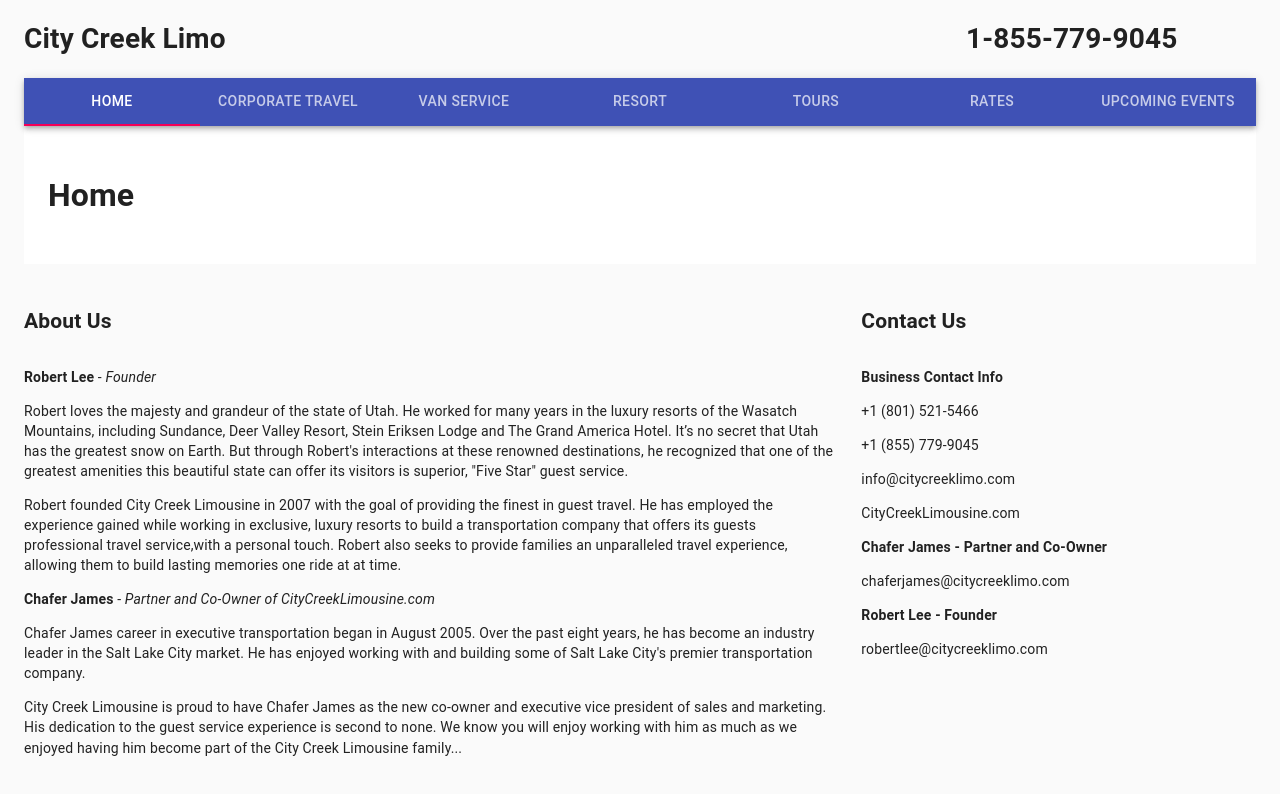
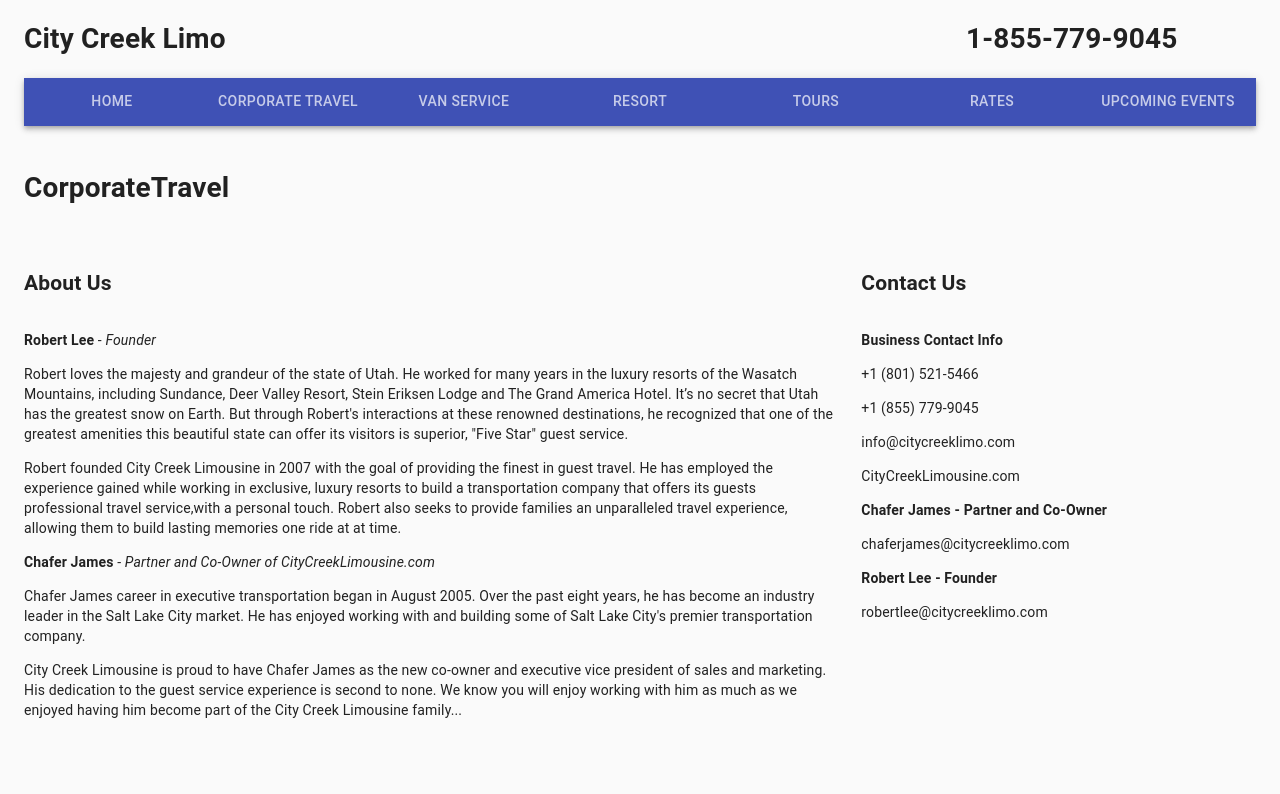
Before and after one commit to futronolab/city-creek-limo-react, a React (Create React App) app: page /corporate_travel in a window 1280 px wide. Shown: the top 794 px of the page. Built offline with nearby package versions, Linux system fonts and the light colour scheme.

Commit message:
Done with routing issues

```diff
--- a/src/App.js
+++ b/src/App.js
@@ -12,7 +12,7 @@
 import {
   Switch, Route, Link, Redirect, BrowserRouter as Router,
 } from "react-router-dom";
-
+import Body from './pages/Body.js'
 
 const useStyles = makeStyles((theme) => ({
   root: {
@@ -39,6 +39,9 @@
               <NavigationHeader/>
             </Grid>
             <Grid item xs={12}>
+              <Body/>
+            </Grid>
+            <Grid item xs={12}>
               <Footer/>
             </Grid>
           </Grid>
--- a/src/navigation/NavigationHeader.js
+++ b/src/navigation/NavigationHeader.js
@@ -8,160 +8,36 @@
       // AppBar (implmentation of Toolbar)
       // Menu <-- use it for smDown with hidden
 
-
-  // Next steps
-    // 1) Get basic routing down on menu click
-    // 2) Make it scale with multiple sizes
-    // 3) Re-org this file into multiple components because it will be ugly after all of this work
-    // 4) Start to work on the actual pages
-        // Consider working on a tile
-        // Also will need to look at contact forms.
-
 import LogoAndNumber from './LogoAndNumber.js'
-import React from 'react';
+import React, { useCallback } from 'react';
 import PropTypes from 'prop-types';
 import '../App.css';
-import { AppBar, Tabs, Tab, Typography, Box, Grid,
-  makeStyles, Hidden, } from '@material-ui/core';
 import {
-  Switch, Route, Link, Redirect, BrowserRouter as Router,
-} from "react-router-dom";
-import CorporateTravel from '../pages/CorporateTravel.js';
-import Home from '../pages/Home.js'
-import Rates from '../pages/Rates.js';
-import Resort from '../pages/Resort.js';
-import Tours from '../pages/Tours.js';
-import UpcomingEvents from '../pages/UpcomingEvents.js';
-import VanService from '../pages/VanService.js';
-
-function TabPanel(props) {
-  const { children, value, index, ...other } = props;
-
-  return (
-    <div
-      role="tabpanel"
-      hidden={value !== index}
-      id={`nav-tabpanel-${index}`}
-      aria-labelledby={`nav-tab-${index}`}
-      {...other}
-    >
-      {value === index && (
-        <Box p={3}>
-          <Typography>{children}</Typography>
-        </Box>
-      )}
-    </div>
-  );
-}
-
-TabPanel.propTypes = {
-  children: PropTypes.node,
-  index: PropTypes.any.isRequired,
-  value: PropTypes.any.isRequired,
-};
-
-function a11yProps(index) {
-  return {
-    id: `nav-tab-${index}`,
-    'aria-controls': `nav-tabpanel-${index}`,
-  };
-}
-
-function LinkTab(props) {
-  return (
-    <Tab
-      component="a"
-      onClick={(event) => {
-        event.preventDefault();
-      }}
-      {...props}
-    />
-  );
-}
-
-const useStyles = makeStyles((theme) => ({
-  root: {
-    flexGrow: 1,
-    backgroundColor: theme.palette.background.paper,
-  },
-  paper: {
-    padding: theme.spacing(2),
-    textAlign: 'center',
-    color: theme.palette.text.secondary,
-  },
-}));
+  AppBar, Tabs, Tab, Grid,
+} from '@material-ui/core';
 
 
-
-function NavigationHeader() {
-
-    // const classes = useStyles();
-
-    // return (
-    //     <Grid item xs={12}>
-    //         <Paper className={classes.paper}>
-    //             <p>xs=12</p>
-    //             <Button variant="contained" color="primary">
-    //                 Hello World
-    //             </Button>
-    //         </Paper>
-    //     </Grid>
-    // );
-
-  const classes = useStyles();
-  const [value, setValue] = React.useState(0);
-
-  const handleChange = (event, newValue) => {
-    setValue(newValue);
-  };
-
+export default function NavigationHeader() {
   return (
-    <Router>
+    // <Router>
       <Grid item xs={12}>
         <LogoAndNumber/>
-      <div className={classes.root}>
           <AppBar position="static">
             <Tabs
               variant="fullWidth"
-            value={value}
-            onChange={handleChange}
               aria-label="nav tabs example"
               centered
             >
-            <LinkTab label="Home" href="/" {...a11yProps(0)} />
-            <LinkTab label="Corporate Travel" href="/coprorate_travel" {...a11yProps(1)} />
-            <LinkTab label="Van Service" href="/van_service" {...a11yProps(2)} />
-            <LinkTab label="Resort" href="/resorts" {...a11yProps(3)} />
-            <LinkTab label="Tours" href="/tours" {...a11yProps(4)} />
-            <LinkTab label="Rates" href="/rates" {...a11yProps(5)} />
-            <LinkTab label="Upcoming Events" href="/upcoming_events" {...a11yProps(6)} />
+              <Tab label="Home" href="/"/>
+              <Tab label="Corporate Travel" href="/corporate_travel"/>
+              <Tab label="Van Service" href="/van_service"/>
+              <Tab label="Resort" href="/resort"/>
+              <Tab label="Tours" href="/tours"/>
+              <Tab label="Rates" href="/rates"/>
+              <Tab label="Upcoming Events" href="/upcoming_events"/>
             </Tabs>
           </AppBar>
-        <TabPanel value={value} index={0}>
-          <Home/>
-        </TabPanel>
-        <TabPanel value={value} index={1}>
-          <CorporateTravel/>
-        </TabPanel>
-        <TabPanel value={value} index={2}>
-          <VanService/>
-        </TabPanel>
-        <TabPanel value={value} index={3}>
-          <Resort/>
-        </TabPanel>
-        <TabPanel value={value} index={4}>
-          <Tours/>
-        </TabPanel>
-        <TabPanel value={value} index={5}>
-          <Rates/>
-        </TabPanel>
-        <TabPanel value={value} index={6}>
-          <UpcomingEvents/>
-        </TabPanel>
-      </div>
       </Grid>
-    </Router>
+    // </Router>
   );
 }
-
-export default NavigationHeader;
--- /dev/null
+++ b/src/pages/Body.js
@@ -0,0 +1,41 @@
+import CorporateTravel from "./CorporateTravel.js";
+import Home from './Home.js'
+import Rates from './Rates.js'
+import Resort from './Resort.js'
+import Tours from './Tours.js'
+import UpcomingEvents from './UpcomingEvents.js'
+import VanService from './VanService.js'
+
+import {
+    Switch, Route, BrowserRouter as Router,
+} from "react-router-dom";
+
+export default function Body() {
+    return(
+        <Router>
+            <Switch>
+                <Route exact path="/">
+                    <Home/>
+                </Route>
+                <Route exact path="/corporate_travel">
+                    <CorporateTravel/>
+                </Route>
+                <Route exact path="/rates">
+                    <Rates/>
+                </Route>
+                <Route exact path="/resort">
+                    <Resort/>
+                </Route>
+                <Route exact path="/tours">
+                    <Tours/>
+                </Route>
+                <Route exact path="/upcoming_events">
+                    <UpcomingEvents/>
+                </Route>
+                <Route exact path="/van_service">
+                    <VanService/>
+                </Route>
+            </Switch>
+        </Router>
+    );
+}
--- a/src/pages/CorporateTravel.js
+++ b/src/pages/CorporateTravel.js
@@ -1,6 +1,6 @@
 import { Grid } from '@material-ui/core';
 
-function CorporateTravel() {
+export default function CorporateTravel() {
     return(
         <Grid container spacing={3}>
             <Grid item xs={12}>
@@ -9,5 +9,3 @@
         </Grid>
     );
 }
-
-export default CorporateTravel;
```
Lines whose indentation alone changed are shown as unchanged.
